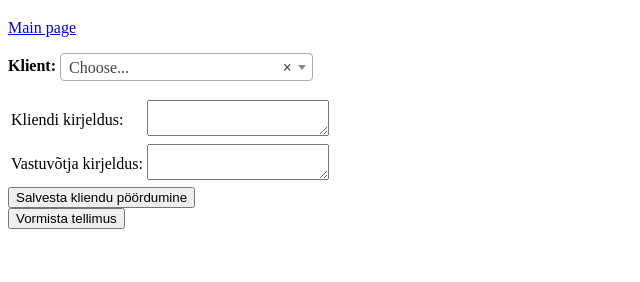
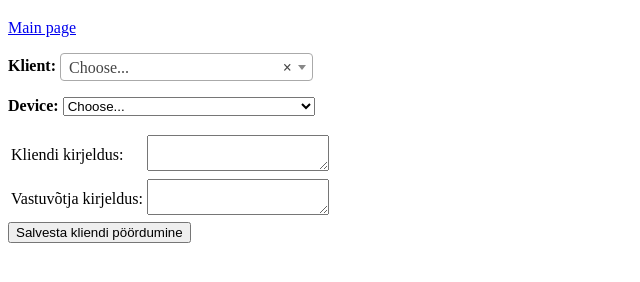
Before and after one commit to KristinaNa/remonditeenus, a Django app: page /service_order/ in a window 1280 px wide. Shown: the part 25-307 px from the top of the page, without its empty margins (0-640 px from the left). Run offline with Django 3.2, Linux system fonts and the light colour scheme; data that the repository does not hold is empty; parts of the project's set-up code (start-up, migrations or seed data) failed here and were passed over.

Commit message:
not ready yett

```diff
--- a/remont/urls.py
+++ b/remont/urls.py
@@ -19,6 +19,8 @@ urlpatterns = [
 
 
     url(r'^remont/remontservice/(?P<device_id>\d+)$', views.get_json),
+    url(r'^note/(?P<id>\d+)$', views.get_note_json),
+    url(r'^note/(?P<id>\d+/new)$', views.save_note),
 
 
     url(r'^seadme_otsing/$', views.server_list, name='seadme_otsing'),
@@ -28,4 +30,6 @@ urlpatterns = [
     #url(r'^$', TemplateView.as_view(template_name='lisa_uus_seade.html'), name='main'),
 
 
+    url(r'^service_action/$', views.service_action, name='service_action'),
+    url(r'^service_device/$', views.service_device, name='service_action'),
 ]
--- a/remont/views.py
+++ b/remont/views.py
@@ -10,17 +10,13 @@ import hashlib
 from remont.forms import *
 from remont.models import *
 from django.forms import model_to_dict
-import json
 import logging
 import decimal
 import json as simplejson
+from django.contrib import messages
+from remont.model_raw import MathOperations
 
 log = logging.getLogger('MYAPP')
-
-def json_encode_decimal(obj):
-    if isinstance(obj, decimal.Decimal):
-        return str(obj)
-    raise TypeError(repr(obj) + " is not JSON serializable")
 
 # autor: Kristina Nassonenko
 class RegisterFormView(View):
@@ -36,11 +32,9 @@ class RegisterFormView(View):
     def get(self,request):
         return render(request, 'register.html', {})
 
-
 # autor: Kristina Nassonenko
 class LoginFormView(View):
     log.info("User logged in")
-
     def post(self,request):
         m = UserAccount.objects.filter(username=request.POST['username']).values()
         if(len(m))<1:
@@ -58,7 +52,6 @@ class LoginFormView(View):
     #            return HttpResponse("You're logged in.")
             else:
                 return HttpResponse("Your username and password didn't match.")
-
     def get(self, request):
         return render(request, 'login.html', {})
 
@@ -82,9 +75,11 @@ class Add_new_device(View):
             manufacturer = request.POST.get('tootja')
             serial_num = request.POST.get('seriaalnumber')
             device_type = request.POST.get('seadmetuup')
-            #get device_type.id
-            # if(len(name)<2  or len(model)<2 or len(manufacturer)<2 or len(description)<2 or len(serial_num)<2 or len(device_type)<2):
-            #     return HttpResponse("ei voi olla tuhi string")
+
+            current_user = request.session.get('member')
+            user_id = Person.objects.values('person').filter(first_name=current_user)
+            id = int(user_id[0]['person'])
+
             if form.is_valid():
                 device_type_query=DeviceType.objects.values('device_type').filter(type_name=device_type)
                 device_type_fk=int(device_type_query[0]['device_type'])
@@ -93,25 +88,32 @@ class Add_new_device(View):
                 p.save()
                 #lisamine tabelisse Service_device
                 #status_type = ServiceDeviceStatusType.objects.
-                a = ServiceDevice(service_device_status_type_fk=1, device_fk=p.device, service_order_fk=9, service_description=description )
+                a = ServiceDevice(service_device_status_type_fk=1, device_fk=p.device, service_description=description )
                 a.save()
+
                 log.info("Added new service_devise")
             else:
                 message="Koik valjad peavad olema sisestatud"
                 return render(request, 'lisa_uus_seade.html', {'form':form,'device_type':device_type_query})
             return redirect('/')
-
-
     def get(self, request):
             form = AddForm()
             device_type_query = DeviceType.objects.values('type_name')
             return render(request, 'lisa_uus_seade.html', {'device_type':device_type_query,'form':form})
 
+
+def json_encode_decimal(obj):
+    if isinstance(obj, decimal.Decimal):
+        return str(obj)
+    raise TypeError(repr(obj) + " is not JSON serializable")
+
+
 # autor: Kristina Nassonenko
 class Service_order(View):
     def get(self, request):
         a=Person.objects.values('first_name', 'last_name', 'person')
-        return render(request, 'service_order.html', {'person':a})
+        b=Device.objects.values()
+        return render(request, 'service_order.html', {'person':a, 'device':b})
 
     def post(self, request):
         select=Person.objects.values('first_name', 'last_name', 'person')
@@ -119,6 +121,8 @@ class Service_order(View):
         klient=request.POST.get('klijendi_kirjeldus')
         tootaja=request.POST.get('vastuvotja_kirjeldus')
         customer_fk = request.POST.get('customer')
+
+        device=request.POST.get('device')
 
         if customer_fk=="0":
             return HttpResponse("Klient peab olema valitud")
@@ -130,10 +134,16 @@ class Service_order(View):
             service_request_query.save()
             log.info("Added new service_request")
             service_request_fk=service_request_query.service_request
-            print(service_request_fk)
+            #print(service_request_fk)
             query=ServiceOrder(so_status_type_fk=1,created_by=employee, service_request_fk=service_request_fk )
             query.save()
+
+            d = ServiceDevice.objects.filter(device_fk=device).update(service_order_fk=query.service_order)
+
+
             log.info("New service order")
+            messages.success(request, 'Service order created.')
+
 
             return render(request, 'service_order.html', {'user':current_user, 'person':select})
 
@@ -141,7 +151,7 @@ class Service_order(View):
 def lisa_service_device(request):
     id=request.GET.get('id')
 
-    print(id)
+   # print(id)
     device=ServiceDevice(service_device_status_type_fk=1, device_fk=id, service_order_fk=2)
     device.save()
     return  redirect('/')
@@ -158,11 +168,32 @@ def list(request):
 
 class Order(View):
     def post(self, request):
-        return redirect('/')
+        list=[]
+        request_list=[]
+        id=[31]
+        service_device=ServiceDevice.objects.values('service_order_fk').filter(device_fk__in=id)
+        for i in service_device:
+            list.append(int(i['service_order_fk']))
+        print("-=================================")
+        print(list)
+        print("-=================================")
+
+        service_order=ServiceOrder.objects.values('service_request_fk').filter(service_order__in=list)
+        for a in service_order:
+            request_list.append(int(a['service_request_fk']))
+        print(request_list)
+
+        service_request=ServiceRequest.objects.values('service_desc_by_customer').filter(service_request__in=request_list)
+        print(service_request[0]['service_desc_by_customer'])
+
+        return render(request, 'order.html',{'service_request':service_request})
+
+
     def get(self, request):
         list=[]
         list2=[]
         list3=[]
+
         current_user = request.session.get('member')
         user_id = Person.objects.values('person').filter(first_name=current_user)
         id = int(user_id[0]['person'])
@@ -179,7 +210,8 @@ class Order(View):
         query2=ServiceDevice.objects.values('device_fk').filter(service_order_fk__in=list2)
         for p in query2:
             list3.append(int(p['device_fk']))
-        print(list3)
+        #
+        # print(list3)
 
         device_query=Device.objects.values().filter(device__in=list3)
 
@@ -205,15 +237,9 @@ def server_list(request):
         if (device_client != "" and device_type !=""):
             try:
                 params = ("'" + device_client + "'", "'" + device_client + "'")
-                print(params)
-                find_entries_byname = Device.objects.raw(
-                    "select distinct device.device,device.name,device.model,device.reg_no from device,"+
-                    "service_device,service_order,invoice,customer,person,enterprise where "+
-                    "device.device=service_device.device_fk AND service_device.service_order_fk=service_order.service_order "+
-                    "And invoice.service_order_fk=service_order.service_order And customer.customer=invoice.customer_fk and"+
-                    " person.person = customer.subject_fk and person.first_name = %s or enterprise.name = %s",
-                    params)
-                print(find_entries_byname)
+               # print(params)
+                find_entries_byname = Device.objects.raw(user_devices,params)
+               # print(find_entries_byname)
             except ObjectDoesNotExist:
                 find_entries_byname = None
 
@@ -261,3 +287,100 @@ def get_json(request, device_id):
     # return HttpResponse(data, mimetype='application/javascript')
     data = simplejson.dumps(dict_obj, default=json_encode_decimal)
     return HttpResponse(data, content_type='application/json')
+
+def get_note_json(request, id):
+        list=[]
+        request_list=[]
+        service_device=ServiceDevice.objects.values('service_order_fk').filter(device_fk=id)
+        for i in service_device:
+            list.append(int(i['service_order_fk']))
+        service_order=ServiceOrder.objects.values('service_request_fk').filter(service_order__in=list)
+        for a in service_order:
+            request_list.append(int(a['service_request_fk']))
+       # service_request=ServiceRequest.objects.values('service_desc_by_customer').filter(service_request__in=request_list)
+        service_request=ServiceRequest.objects.get(service_request__in=request_list)
+        dict_obj = model_to_dict( service_request )
+        data = simplejson.dumps(dict_obj, default=json_encode_decimal)
+        return HttpResponse(data, content_type='application/json')
+
+
+
+        # print(service_request[0]['service_desc_by_customer'])
+        # return render(request, 'order.html',{'service_request':service_request})
+
+def save_note(request, id):
+    desc=request.GET.get("message")
+    d = ServiceRequest.objects.filter(service_request=id).update(service_desc_by_customer=desc)
+
+    return HttpResponse(status=201)
+
+
+# autor: Arsenti Morozov
+x = MathOperations()
+devices = x.all_devices()
+devices_service_actions = x.devices_in_raw()
+devices_service_parts = x.devices_parts()
+devices_find_byorder = x.find_rows_byorder()
+devices_part_find_byorder = x.find_parts_byorder()
+
+def service_action(request):
+    all_devices = []
+    devices_in_raw = []
+    devices_parts = []
+    total_price_work = 0
+    total_price_part = 0
+    if 'submit_user' in request.POST:
+        try:
+            user_name = request.POST.get('user')
+            if (request.POST.get('selected_device') != ""):
+                device_user= Person.objects.filter(last_name=user_name).values('person')
+                device_person = int(device_user[0]['person'])
+                print(device_person)
+                print("00000000000000000000")
+                if not device_user:
+                    return render(request, 'service_action.html',
+                                      {'devices_parts': devices_parts,
+                                       'devices_in_raw': devices_in_raw, 'all_devices': all_devices})
+
+                # params = (((x.person) for x in device_user))
+                # print(params)
+                all_devices = Device.objects.raw("select distinct device.device,device.name,device.model,device.reg_no from device,service_device,service_order,invoice,customer,person,enterprise where device.device=service_device.device_fk AND service_device.service_order_fk=service_order.service_order And invoice.service_order_fk=service_order.service_order And customer.customer=invoice.customer_fk and person.person = customer.subject_fk and person.person = %s",[device_person])
+        except ObjectDoesNotExist:
+            all_devices = []
+        except RuntimeError:
+            all_devices = []
+    if 'save_data' in request.POST:
+        print(request.POST.get('price'))
+    if 'submit_device' in request.POST:
+        try:
+            service_type = ServiceType.objects.all()
+            selected_device = request.POST.get('selected_device')
+
+            selected_device_name = Device.objects.filter(device=selected_device)
+
+            devices_in_raw = Device.objects.raw("select distinct service_unit_type.type_name as op, service_action.action_description, service_action.service_action,service_action_status_type.type_name, service_type.type_name, device.device , service_action.service_order_fk , service_action.service_amount , service_action.price from service_unit_type,device,service_action,service_action_status_type,service_type,service_device,service_order where service_action.service_action_status_type_fk=service_action_status_type.service_action_status_type and service_action.service_type_fk=service_type.service_type and service_unit_type.service_unit_type=service_type.service_unit_type_fk and device.device=service_device.device_fk and service_device.service_device=service_action.service_device_fk and device.device=%s",selected_device)
+            devices_parts = Device.objects.raw("select distinct service_part.service_order_fk, service_part.service_part,service_part.part_name, service_part.part_count, service_part.part_price, device.device from service_part,service_device,device where service_part.service_device_fk = service_device.service_device and service_device.device_fk=device.device and device.device=%s",selected_device)
+
+            for device_for_price_work in devices_in_raw:
+                total_price_work =device_for_price_work.price*device_for_price_work.service_amount+total_price_work
+            for device_for_price_part in devices_parts:
+                total_price_part = device_for_price_part.part_price*device_for_price_part.part_count+total_price_part
+            total_price = total_price_work+total_price_part
+        except ObjectDoesNotExist:
+            devices_in_raw = None
+        return render(request, 'service_action.html', {'service_type':service_type,'total_price':total_price,'selected_device_name':selected_device_name,'devices_parts': devices_parts, 'devices_in_raw': devices_in_raw,'all_devices': all_devices})
+    else:
+        return render(request, 'service_action.html', {'devices_parts': devices_parts, 'devices_in_raw': devices_in_raw,'all_devices': all_devices})
+
+
+
+def service_device(request):
+    if 'submit_oder' in request.POST:
+        selected_order = request.POST.get('submit_oder')
+        devices_byorder=Device.objects.raw(devices_find_byorder,selected_order)
+        selected_order_for_price =ServiceOrder.objects.filter(service_order=selected_order)
+        parts_byorder=Device.objects.raw(devices_part_find_byorder,selected_order)
+        print(parts_byorder)
+        return render(request,'service_device.html',{'selected_order_for_price':selected_order_for_price,'devices_byorder':devices_byorder,'parts_byorder':parts_byorder})
+    else:
+        return render(request, 'service_device.html', {})
--- a/templates/base.html
+++ b/templates/base.html
@@ -16,13 +16,28 @@
                   });
             });
         </script>
+        <style>
+            li{
+                color: red;
+            }
 
+        </style>
     </head>
     <body>
+
        <b>Hello, {{ request.session.member }}</b>
         <a href="/logout"> Exit</a><br/><br/>
         <a href="/">Main page</a>
-        {% block content %}{% endblock content %}
+
+            {% if messages %}
+                <ul class="messages">
+                    {% for message in messages %}
+                    <li{% if message.tags %} class="{{ message.tags }}"{% endif %}>{{ message }}</li>
+                    {% endfor %}
+                </ul>
+            {% endif %}
+
+            {% block content %}{% endblock content %}
 
     </body>
 </html>
--- a/templates/client_base.html
+++ b/templates/client_base.html
@@ -10,7 +10,9 @@
             }
 
         </style>
+        <script   src="https://code.jquery.com/jquery-2.2.4.min.js"   integrity="sha256-BbhdlvQf/xTY9gja0Dq3HiwQF8LaCRTXxZKRutelT44="   crossorigin="anonymous"></script>
         <script src="/js/app.js"></script>
+
     </head>
     <body>
        <b>Hello, {{ request.session.member }}</b>
--- a/templates/service_order.html
+++ b/templates/service_order.html
@@ -1,6 +1,6 @@
 {% extends "base.html" %}
         {% block content %}
-{{ error }}
+        {{ error }}
             <form method="post" action="/service_order/">
                 {% csrf_token %}
 
@@ -13,6 +13,17 @@
                         {% endfor %}
                     </select>
                 </p>
+
+                <p>
+                    <b>Device:</b>
+                    <select id="device" name="device" style="width: 20%">
+                        <option value="0">Choose...</option>
+                        {% for a in device %}
+                            <option value="{{ a.device }}">{{ a.name }},  {{ a.model }}</option>
+                        {% endfor %}
+                    </select>
+                </p>
+
                 <table>
                     <tr>
                         <td>Kliendi kirjeldus: </td>
@@ -24,8 +35,7 @@
                         <td><textarea name="vastuvotja_kirjeldus"></textarea></td></td>
                     </tr>
                 </table>
-                <input type="submit" value="Salvesta kliendu pöördumine">
+                <input type="submit" value="Salvesta kliendi pöördumine">
             </form>
-            <input type="submit" value="Vormista tellimus">
 
         {% endblock content %}
```
Also changed, not shown: remont/model_raw.py (added, +18 -0 lines), remont/tests.py (+18 -0 lines), templates/lisa_uus_seade.html (+0 -20 lines), templates/order.html (+4 -15 lines).
